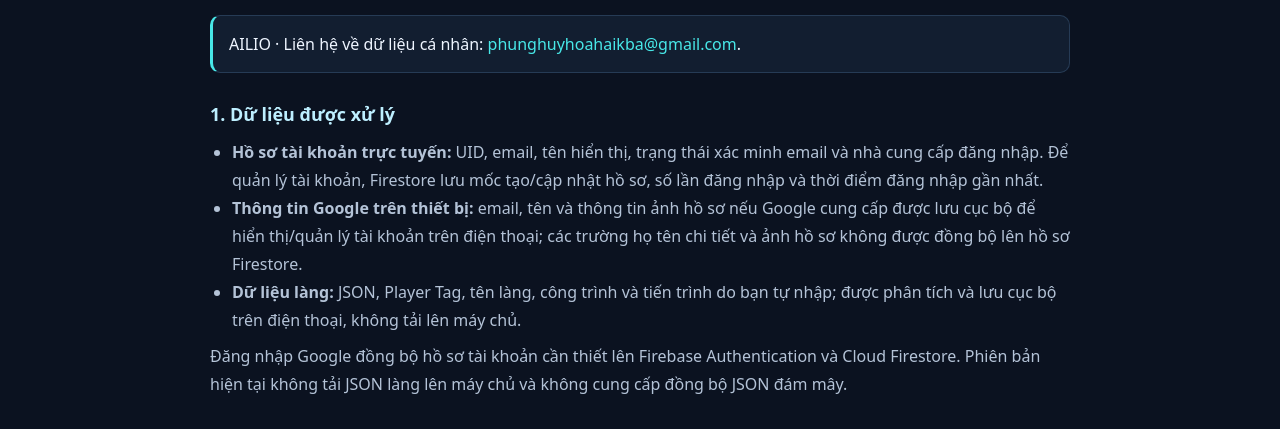
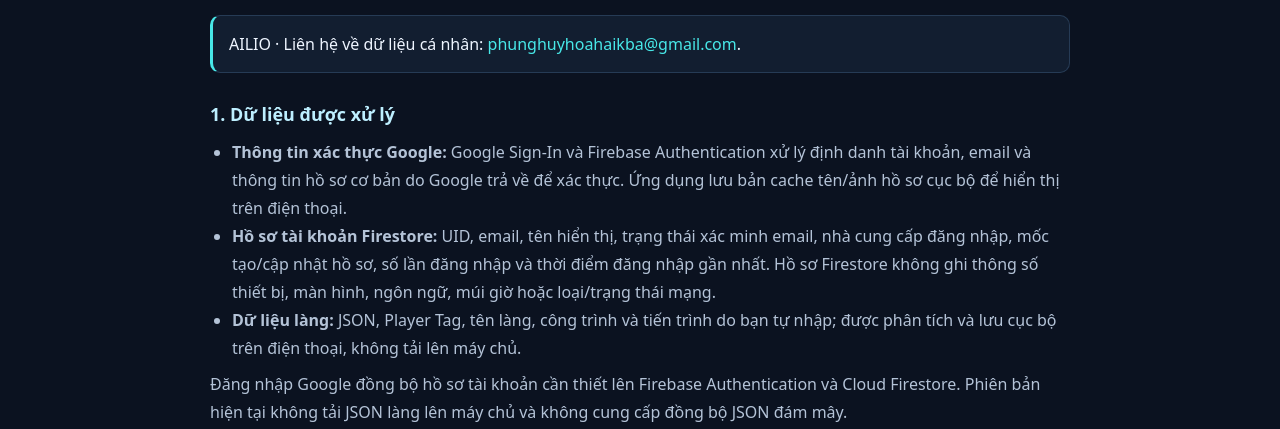
Before and after one commit to HUY-HOA/COC-LIO, a plain HTML site: page website/privacy.html in a window 1280 px wide. Shown: the part 319-748 px from the top of the page. Drawn offline with Linux system fonts and the light colour scheme.

Commit message:
Clarify minimal Firestore profile and Google authentication data

```diff
--- a/website/privacy.html
+++ b/website/privacy.html
@@ -27,8 +27,8 @@
 
     <h2>1. Dữ liệu được xử lý</h2>
     <ul>
-      <li><strong>Hồ sơ tài khoản trực tuyến:</strong> UID, email, tên hiển thị, trạng thái xác minh email và nhà cung cấp đăng nhập. Để quản lý tài khoản, Firestore lưu mốc tạo/cập nhật hồ sơ, số lần đăng nhập và thời điểm đăng nhập gần nhất.</li>
-      <li><strong>Thông tin Google trên thiết bị:</strong> email, tên và thông tin ảnh hồ sơ nếu Google cung cấp được lưu cục bộ để hiển thị/quản lý tài khoản trên điện thoại; các trường họ tên chi tiết và ảnh hồ sơ không được đồng bộ lên hồ sơ Firestore.</li>
+      <li><strong>Thông tin xác thực Google:</strong> Google Sign-In và Firebase Authentication xử lý định danh tài khoản, email và thông tin hồ sơ cơ bản do Google trả về để xác thực. Ứng dụng lưu bản cache tên/ảnh hồ sơ cục bộ để hiển thị trên điện thoại.</li>
+      <li><strong>Hồ sơ tài khoản Firestore:</strong> UID, email, tên hiển thị, trạng thái xác minh email, nhà cung cấp đăng nhập, mốc tạo/cập nhật hồ sơ, số lần đăng nhập và thời điểm đăng nhập gần nhất. Hồ sơ Firestore không ghi thông số thiết bị, màn hình, ngôn ngữ, múi giờ hoặc loại/trạng thái mạng.</li>
       <li><strong>Dữ liệu làng:</strong> JSON, Player Tag, tên làng, công trình và tiến trình do bạn tự nhập; được phân tích và lưu cục bộ trên điện thoại, không tải lên máy chủ.</li>
     </ul>
     <p>Đăng nhập Google đồng bộ hồ sơ tài khoản cần thiết lên Firebase Authentication và Cloud Firestore. Phiên bản hiện tại không tải JSON làng lên máy chủ và không cung cấp đồng bộ JSON đám mây.</p>
```
